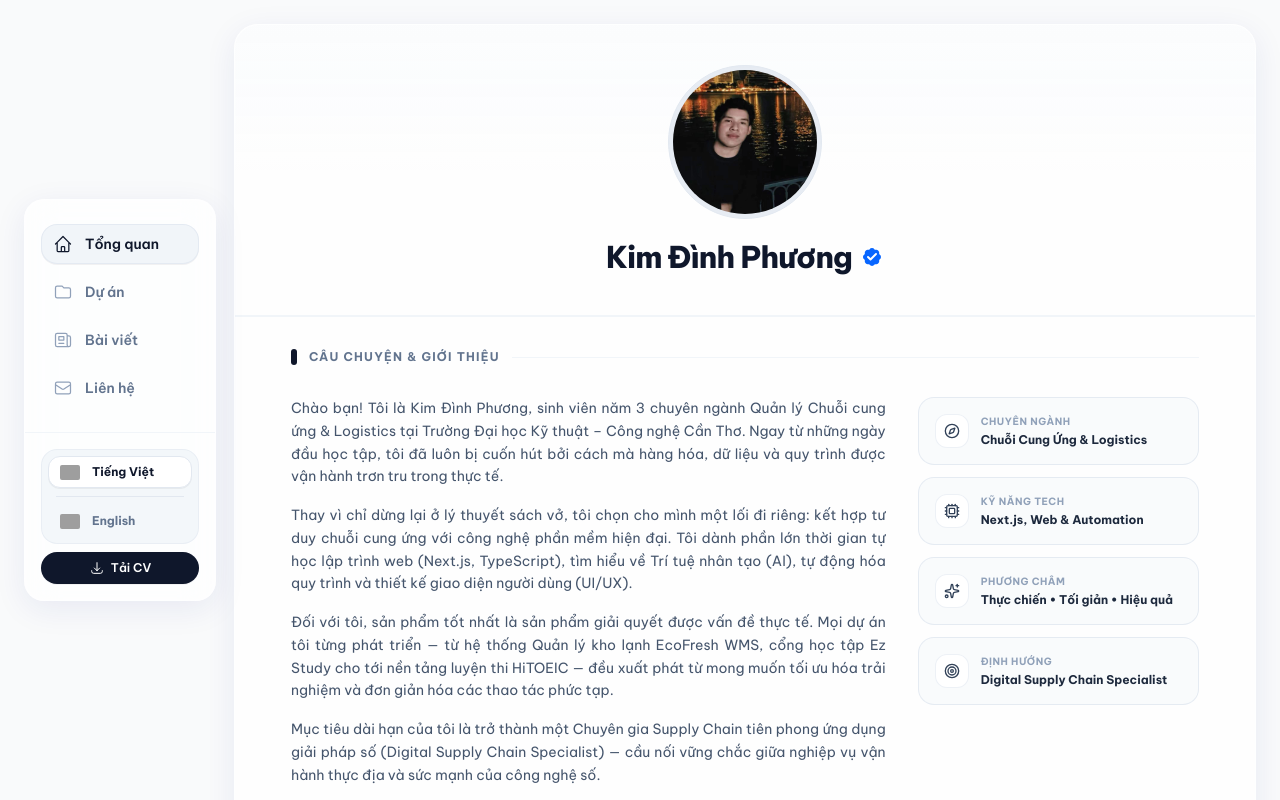
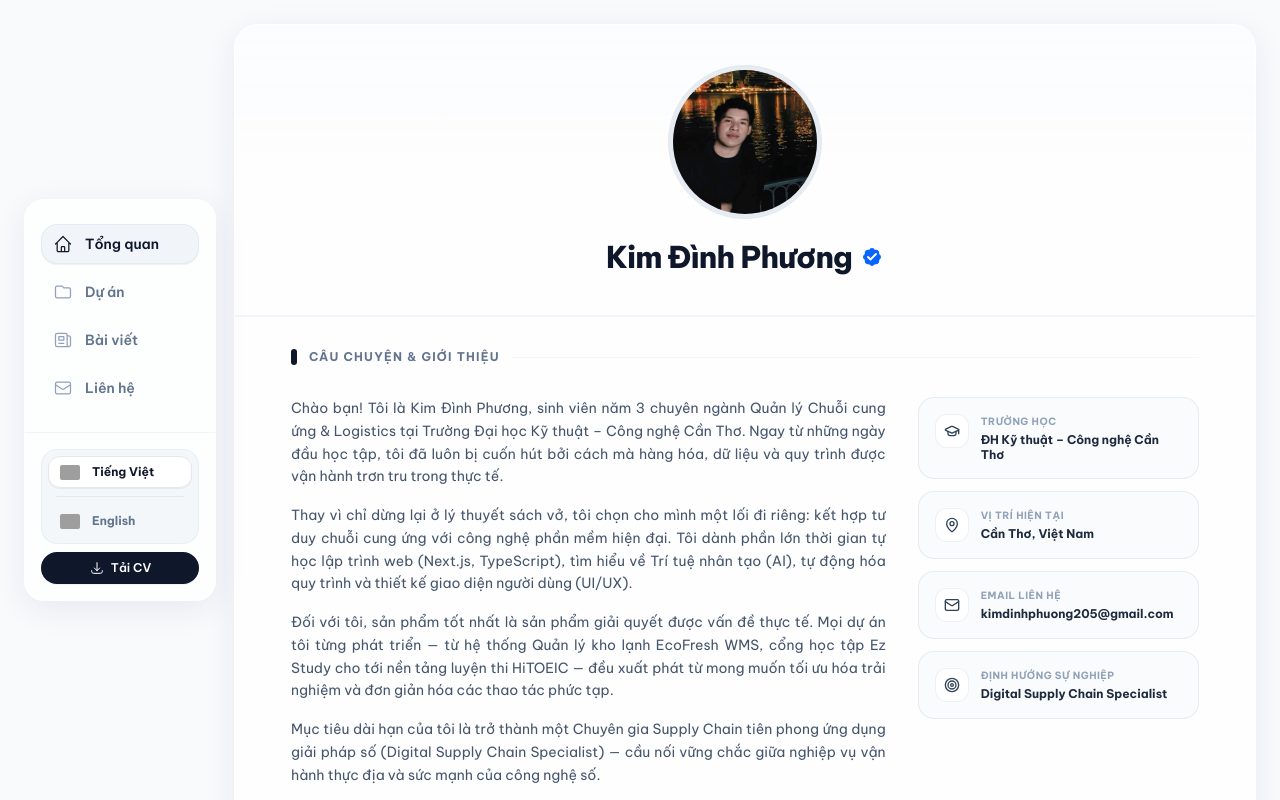
Before and after one commit to dinhphuong25/portfolio1, a Next.js app: page / in a window 1280 px wide. Shown: the top 800 px of the page. Built offline with nearby package versions, Linux system fonts and the light colour scheme; grey boxes are pictures that could not be loaded.

Commit message:
update: refresh right side profile info cards in AboutSection

```diff
--- a/src/components/AboutSection.tsx
+++ b/src/components/AboutSection.tsx
@@ -3,7 +3,7 @@
 import React from "react";
 import TimelineSection from "./TimelineSection";
 import { useLanguage } from "@/context/LanguageContext";
-import { Compass, Cpu, Target, Sparkles } from "lucide-react";
+import { GraduationCap, MapPin, Mail, Target } from "lucide-react";
 
 export default function AboutSection() {
     const { language } = useLanguage();
@@ -26,42 +26,46 @@ export default function AboutSection() {
 
     const highlightsVi = [
         {
-            icon: <Compass className="w-4 h-4 text-slate-700 dark:text-slate-300" />,
-            label: "Chuyên ngành",
-            value: "Chuỗi Cung Ứng & Logistics",
+            icon: <GraduationCap className="w-4 h-4 text-slate-700 dark:text-slate-300" />,
+            label: "Trường học",
+            value: "ĐH Kỹ thuật – Công nghệ Cần Thơ",
         },
         {
-            icon: <Cpu className="w-4 h-4 text-slate-700 dark:text-slate-300" />,
-            label: "Kỹ năng Tech",
-            value: "Next.js, Web & Automation",
+            icon: <MapPin className="w-4 h-4 text-slate-700 dark:text-slate-300" />,
+            label: "Vị trí hiện tại",
+            value: "Cần Thơ, Việt Nam",
         },
         {
-            icon: <Sparkles className="w-4 h-4 text-slate-700 dark:text-slate-300" />,
-            label: "Phương châm",
-            value: "Thực chiến • Tối giản • Hiệu quả",
+            icon: <Mail className="w-4 h-4 text-slate-700 dark:text-slate-300" />,
+            label: "Email liên hệ",
+            value: "kimdinhphuong205@gmail.com",
+            isLink: true,
+            href: "mailto:kimdinhphuong205@gmail.com",
         },
         {
             icon: <Target className="w-4 h-4 text-slate-700 dark:text-slate-300" />,
-            label: "Định hướng",
+            label: "Định hướng sự nghiệp",
             value: "Digital Supply Chain Specialist",
         },
     ];
 
     const highlightsEn = [
         {
-            icon: <Compass className="w-4 h-4 text-slate-700 dark:text-slate-300" />,
-            label: "Major",
-            value: "Supply Chain & Logistics",
+            icon: <GraduationCap className="w-4 h-4 text-slate-700 dark:text-slate-300" />,
+            label: "Education",
+            value: "Can Tho Univ. of Technology",
         },
         {
-            icon: <Cpu className="w-4 h-4 text-slate-700 dark:text-slate-300" />,
-            label: "Tech Stack",
-            value: "Next.js, Web & Automation",
+            icon: <MapPin className="w-4 h-4 text-slate-700 dark:text-slate-300" />,
+            label: "Location",
+            value: "Can Tho, Vietnam",
         },
         {
-            icon: <Sparkles className="w-4 h-4 text-slate-700 dark:text-slate-300" />,
-            label: "Motto",
-            value: "Pragmatic • Minimal • Scalable",
+            icon: <Mail className="w-4 h-4 text-slate-700 dark:text-slate-300" />,
+            label: "Contact Email",
+            value: "kimdinhphuong205@gmail.com",
+            isLink: true,
+            href: "mailto:kimdinhphuong205@gmail.com",
         },
         {
             icon: <Target className="w-4 h-4 text-slate-700 dark:text-slate-300" />,
@@ -104,13 +108,22 @@ export default function AboutSection() {
                             <div className="p-2 rounded-lg bg-white dark:bg-slate-800 border border-slate-200/60 dark:border-slate-700/60 shrink-0">
                                 {item.icon}
                             </div>
-                            <div className="min-w-0">
+                            <div className="min-w-0 flex-1">
                                 <span className="text-[10px] font-bold uppercase tracking-wider text-slate-400 dark:text-slate-500 block">
                                     {item.label}
                                 </span>
-                                <span className="text-xs font-bold text-slate-800 dark:text-slate-200 leading-tight block mt-0.5">
-                                    {item.value}
-                                </span>
+                                {item.isLink ? (
+                                    <a
+                                        href={item.href}
+                                        className="text-xs font-bold text-slate-800 dark:text-slate-200 hover:underline leading-tight block mt-0.5 truncate"
+                                    >
+                                        {item.value}
+                                    </a>
+                                ) : (
+                                    <span className="text-xs font-bold text-slate-800 dark:text-slate-200 leading-tight block mt-0.5">
+                                        {item.value}
+                                    </span>
+                                )}
                             </div>
                         </div>
                     ))}
```
